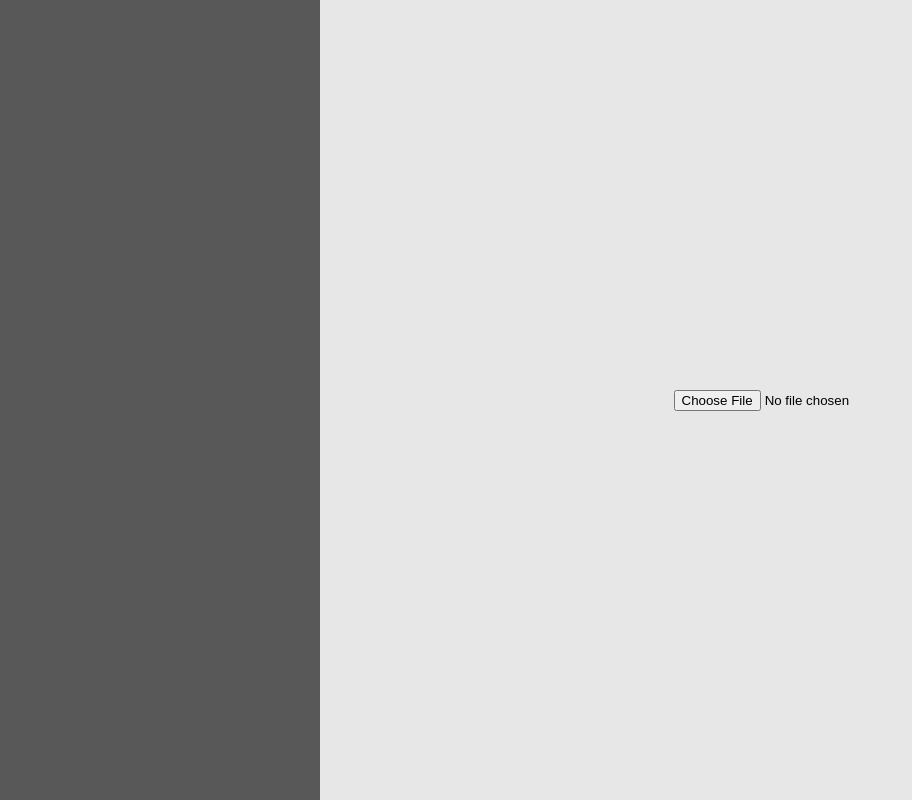
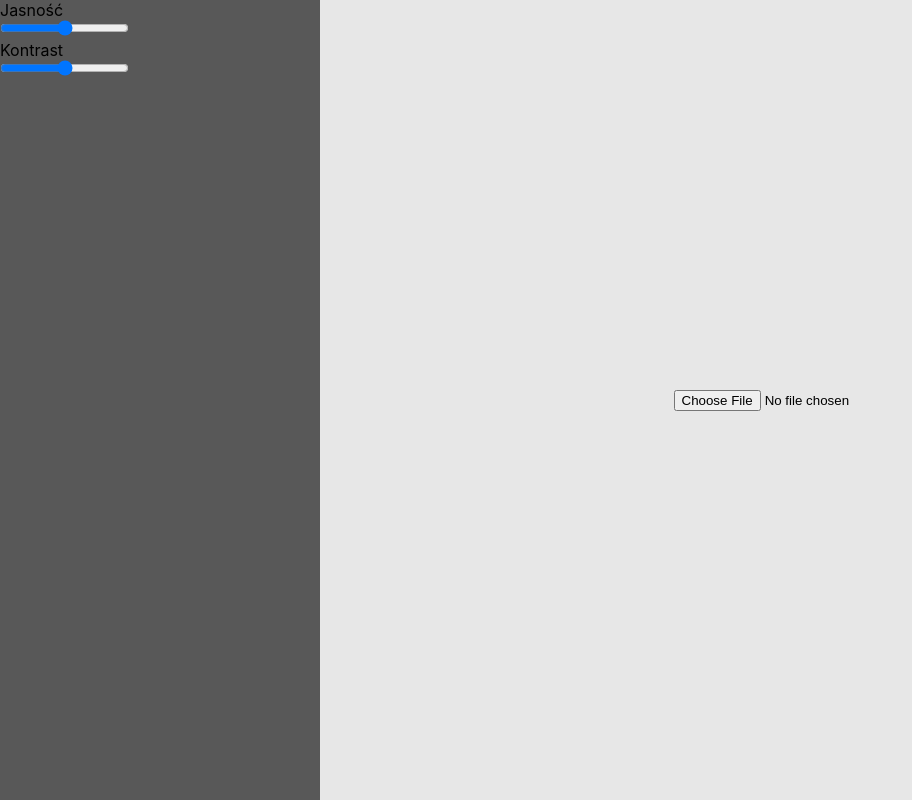
Before and after one commit to Krolicki/react-photo-editor, a React (Create React App) app: page / in a window 1280 px wide. Shown: the whole page, without its empty margins (0-912 px from the left). Built offline with nearby package versions, Linux system fonts and the light colour scheme.

Commit message:
filters - start

```diff
--- a/src/App.js
+++ b/src/App.js
@@ -4,14 +4,22 @@
 
 function App() {
   const [photo, setPhoto] = useState(null)
+  const [values, setValues] = useState({
+    'brightness': 100,
+    'contrast': 100
+  })
 
   return (
     <div className="App">
         <div className='editor'>
-          <EditorBar />
+          <EditorBar
+            values = {values}
+            setValues = {setValues}
+          />
           <Photo
             photo = {photo}
             setPhoto = {setPhoto}
+            values = {values}
           />
       </div>
     </div>
--- a/src/components/EditorBar/EditorBar.css
+++ b/src/components/EditorBar/EditorBar.css
@@ -4,3 +4,8 @@
     margin-left: 0%;
     transition: margin-left .3s;
 }
+
+.editor-item{
+    width: 100%;
+
+}
--- a/src/components/EditorBar/EditorBar.js
+++ b/src/components/EditorBar/EditorBar.js
@@ -1,9 +1,53 @@
 import './EditorBar.css'
 
-export const EditorBar = () => {
+export const EditorBar = ({values, setValues}) => {
+
+    const options = [
+        {
+            name: 'Jasność',
+            prop: 'brightness',
+            min: 0,
+            max: 200,
+            unit: '%'
+        },
+        {
+            name: 'Kontrast',
+            prop: 'contrast',
+            min: 0,
+            max: 200,
+            unit: '%'
+        }
+    ]
+
+    const handleChange = ({target}) => {
+        //const names = Object.keys(values)
+        setValues(prevValue => {
+            return({
+                ...prevValue,
+                [target.name] : target.value,
+            })
+        })
+    }
 
     return(
         <div className='editor-bar'>
+            {options.map((option, index)=>{
+                return(
+                    <span className='editor-item' key={index}>
+                        <p>{option.name}</p>
+                        <input
+                            type='range'
+                            name={option.prop}
+                            min={option.min}
+                            max={option.max}
+                            value={values[option.prop]}
+                            onChange={handleChange}
+                        />
+                    </span>
+                )
+            })
+
+            }
 
         </div>
     )
--- a/src/components/Photo/Photo.js
+++ b/src/components/Photo/Photo.js
@@ -1,7 +1,7 @@
 import { useState } from 'react'
 import './Photo.css'
 
-export const Photo = ({photo, setPhoto}) => {
+export const Photo = ({photo, setPhoto, values}) => {
     const [scale, setScale] = useState(1)
 
     const Resize = (type) => {
@@ -15,6 +15,12 @@
         }
     }
 
+    const getStyles = () => {
+        const filters = Object.entries(values).forEach(entry =>{
+            const [key, value] = entry
+        })
+    }
+
     return(
         <div className='photo-container'>
             {photo ?
@@ -22,7 +28,7 @@
                     <img
                         src={photo}
                         alt="your photo"
-                        style={{transform: `scale(${scale})`}}
+                        style={{transform: `scale(${scale})`, filter: getStyles()}}
                     />
                     <span className='size-buttons'>
                         <button type='button' onClick={()=>{Resize('up')}}>+</button>
```
